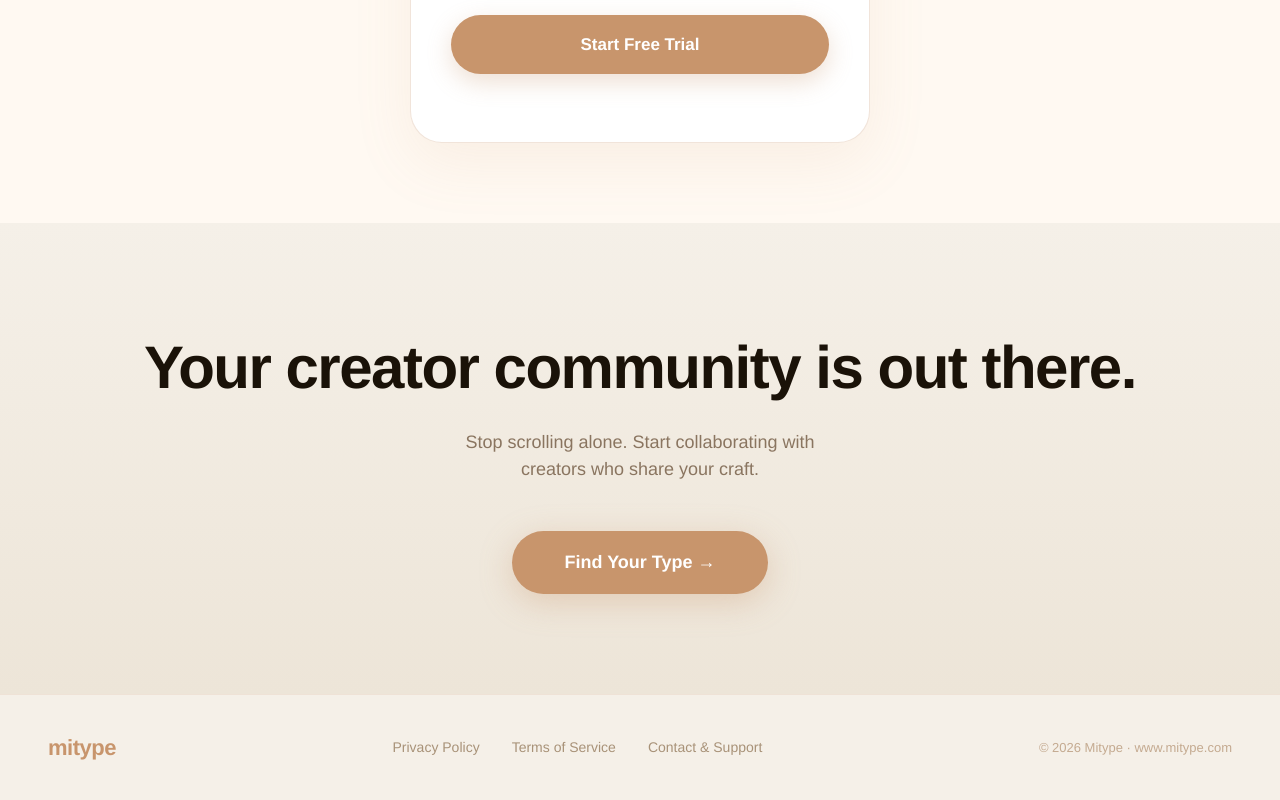
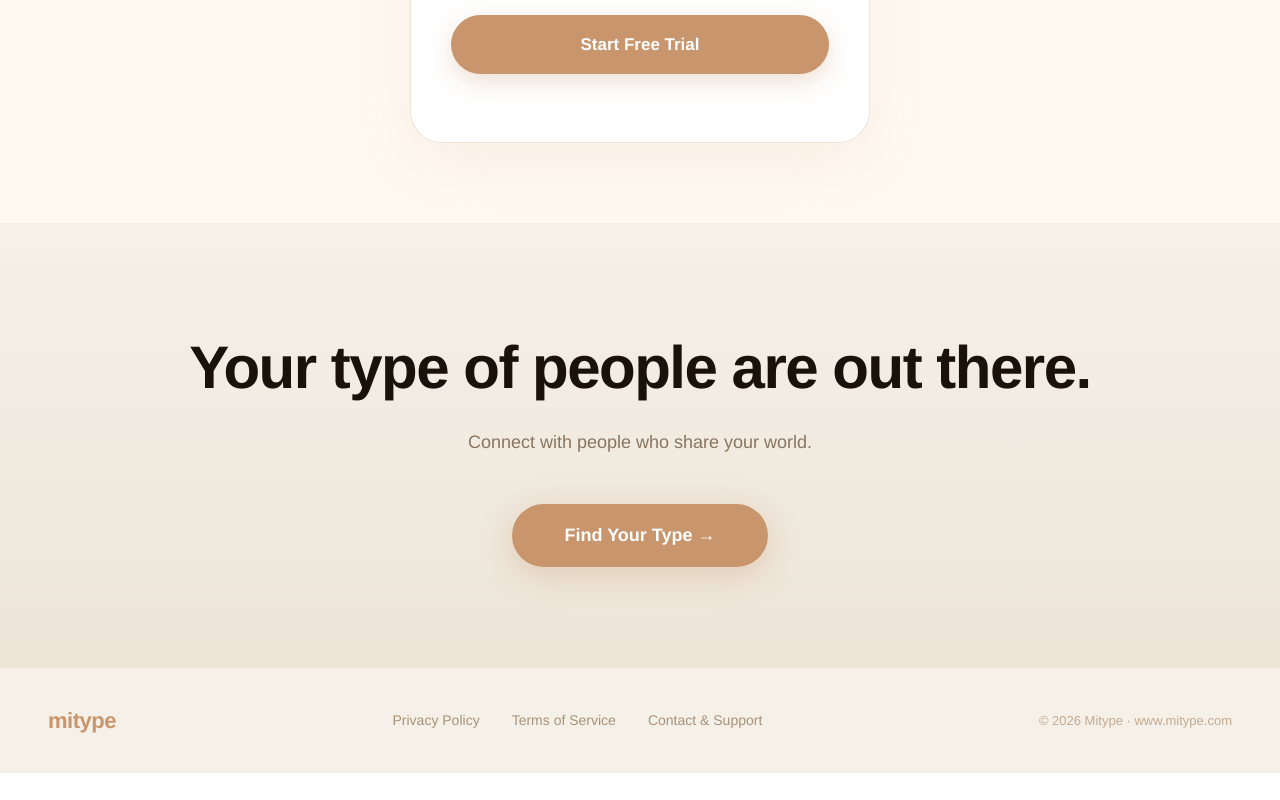
Before and after one commit to mitype/mitype, a Next.js app: page / in a window 1280 px wide. Shown: the part 3701-4501 px from the top of the page. After the commit the page ends 4474 px from the top, so only its background shows below. Built offline with nearby package versions, Linux system fonts and the light colour scheme; no server answers.

Commit message:
Update bottom CTA copy

```diff
--- a/app/page.tsx
+++ b/app/page.tsx
@@ -494,7 +494,7 @@ export default function HomePage() {
           marginBottom: 16,
           color: '#1a1208',
         }}>
-          Your creator community is out there.
+          Your type of people are out there.
         </h2>
         <p style={{
           color: '#8a7560',
@@ -503,7 +503,7 @@ export default function HomePage() {
           maxWidth: 400,
           margin: '0 auto 48px',
         }}>
-          Stop scrolling alone. Start collaborating with creators who share your craft.
+          Connect with people who share your world.
         </p>
         <Link href="/signup" style={{
           background: '#c8956c',
```
